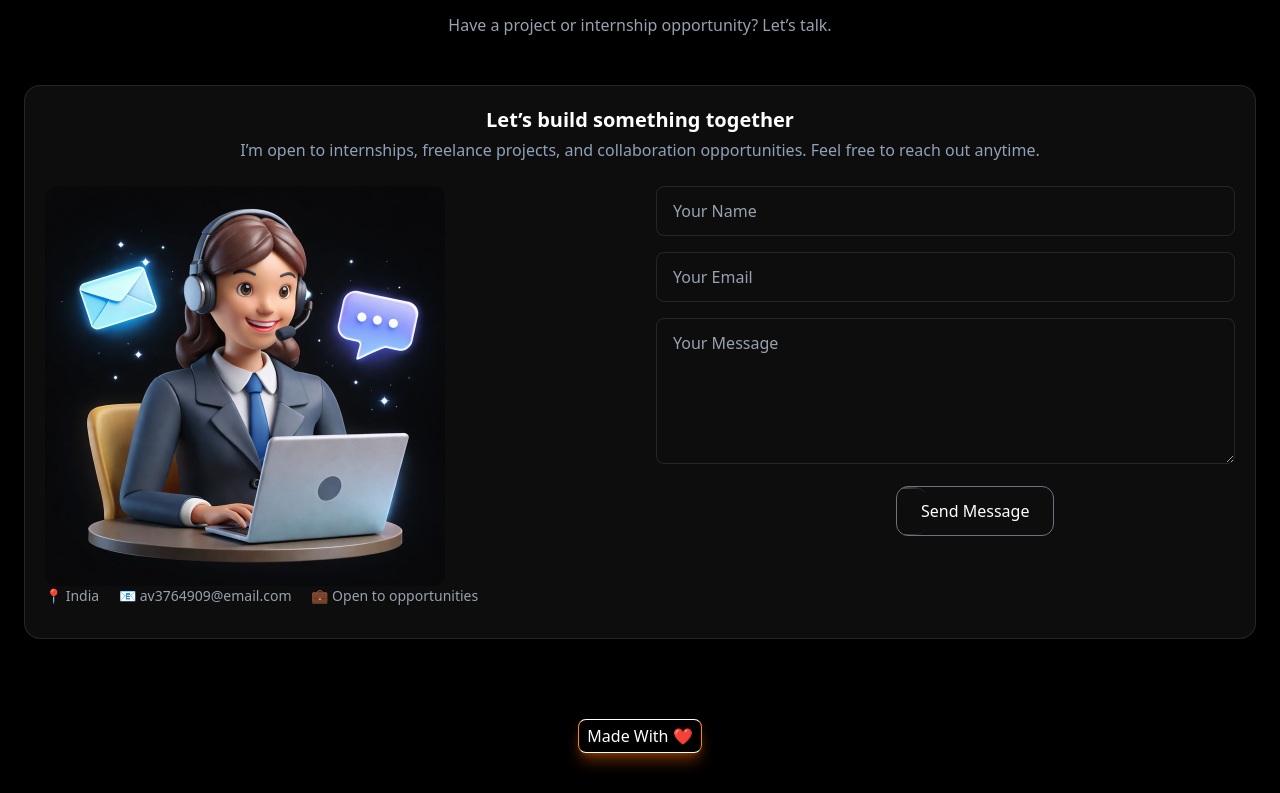
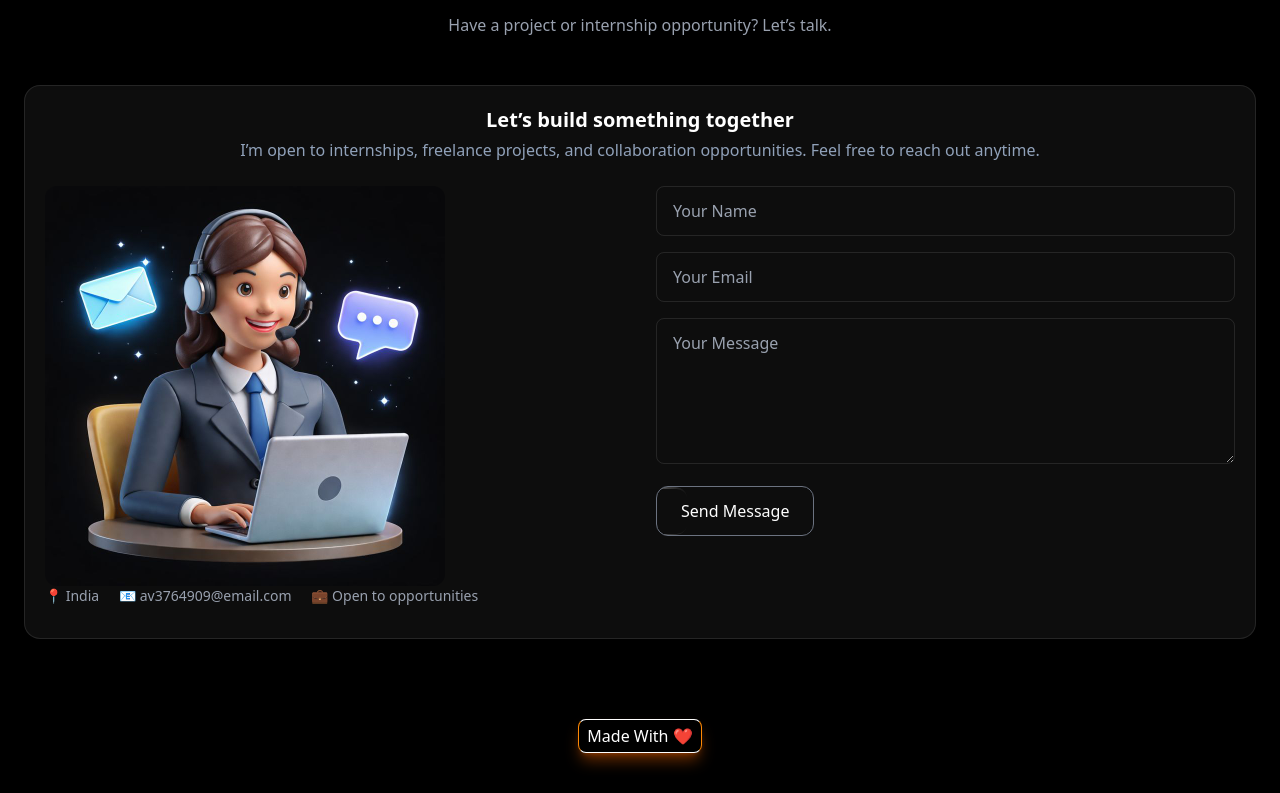
Before and after one commit to Akash-Verma96/MyPortfolio, a React (Vite) app: page / in a window 1280 px wide. Shown: the part 2817-3610 px from the top of the page. Built offline with nearby package versions, Linux system fonts and the light colour scheme.

Commit message:
Send message button fixed

```diff
--- a/src/components/Contact.jsx
+++ b/src/components/Contact.jsx
@@ -85,7 +85,7 @@ export default function Contact() {
 
             <button
               type="submit"
-              className="relative ml-60 px-6 py-3 rounded-xl cursor-pointer
+              className="relative px-6 py-3 rounded-xl cursor-pointer
             hover:bg-black border border-(--color-muted) group overflow-hidden"
             >
               <span className="relative z-10">Send Message</span>
```
